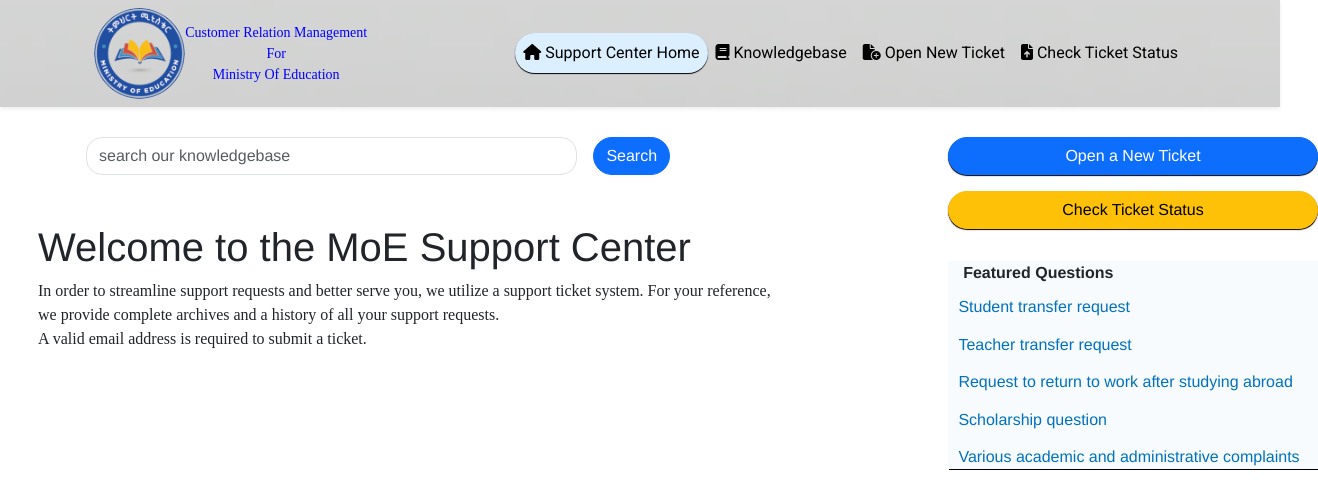
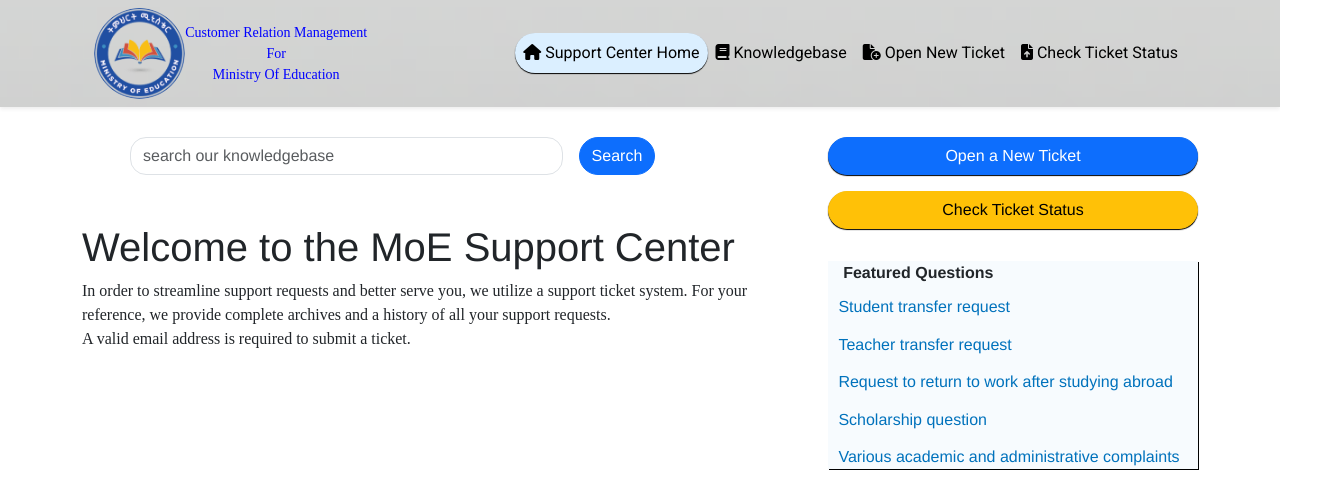
Before and after one commit to Tola-lemma/Customer-Relation-Management-For-Ministry-of-Education, a React (Create React App) app in the folder client/: page / in a window 1280 px wide. Shown: the top 504 px of the page, 1318 px wide, since content can reach past the window. Built offline with nearby package versions, Linux system fonts and the light colour scheme.

Commit message:
style: homecontainer and landing page is re-styled

```diff
--- a/client/src/ClientContainer/Home/SupportCenterHome/SupportHome.css
+++ b/client/src/ClientContainer/Home/SupportCenterHome/SupportHome.css
@@ -1,17 +1,16 @@
 .SupportHomeContainer{
     display: flex;
     flex-direction: column;
-    justify-content: center;
-    align-items: center;
-    margin: 30px 0 0 20px;
+    margin-top: 30px;
     font-family: "Helvetica Neue", sans-serif;
 }
 .landing-page{
     display: flex;
+    justify-content: space-between;
 }
 .main-content{
-    width: 750px;
-    margin-left: 11rem;
+    margin: 0px;
+    padding:0px;
 }
 .main-content .search-box{
     margin-left: 3rem;
@@ -23,7 +22,7 @@
     border-radius: 1rem;
 }
 .sidebar-container {
-    margin-left: 10rem;
+    margin-left: 5rem;
 }
  .sidebar-container .front-button >p .open,
  .sidebar-container .front-button >p .check {
```
